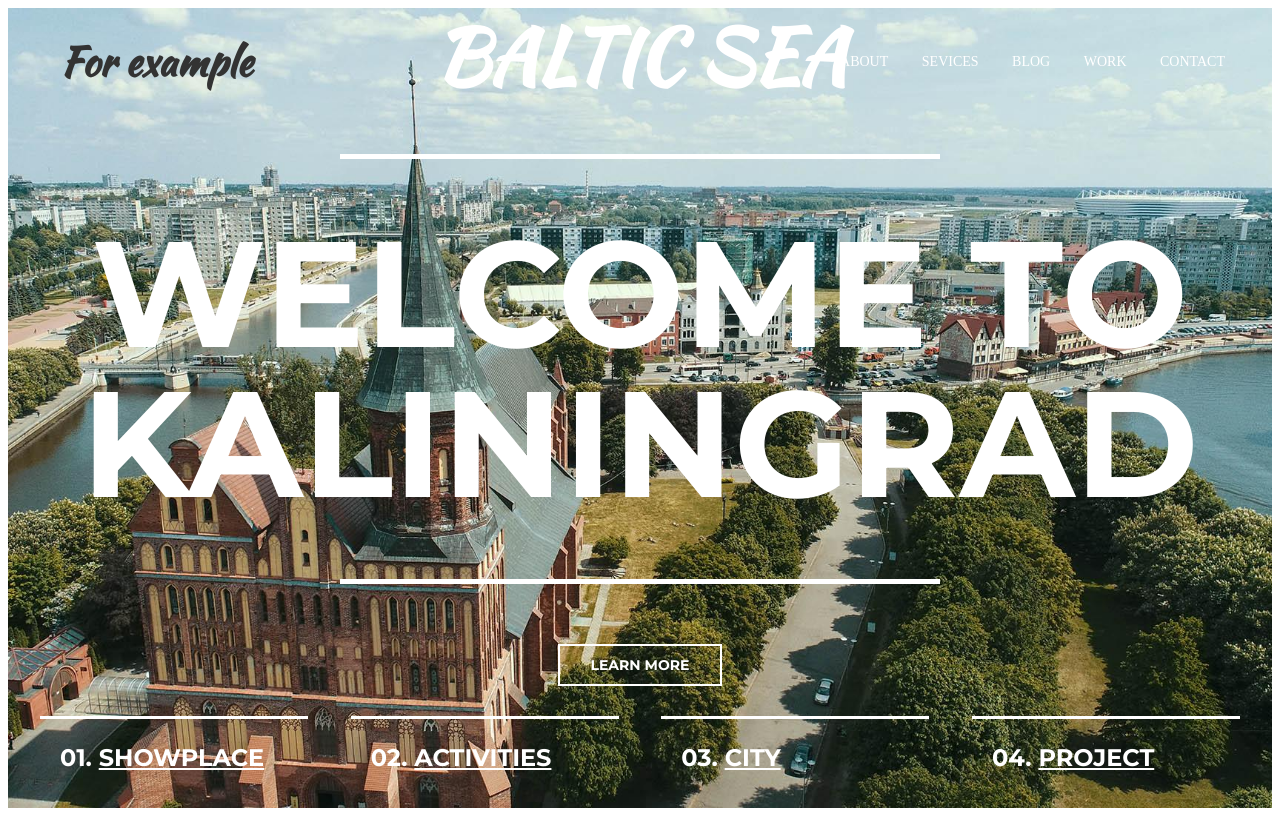
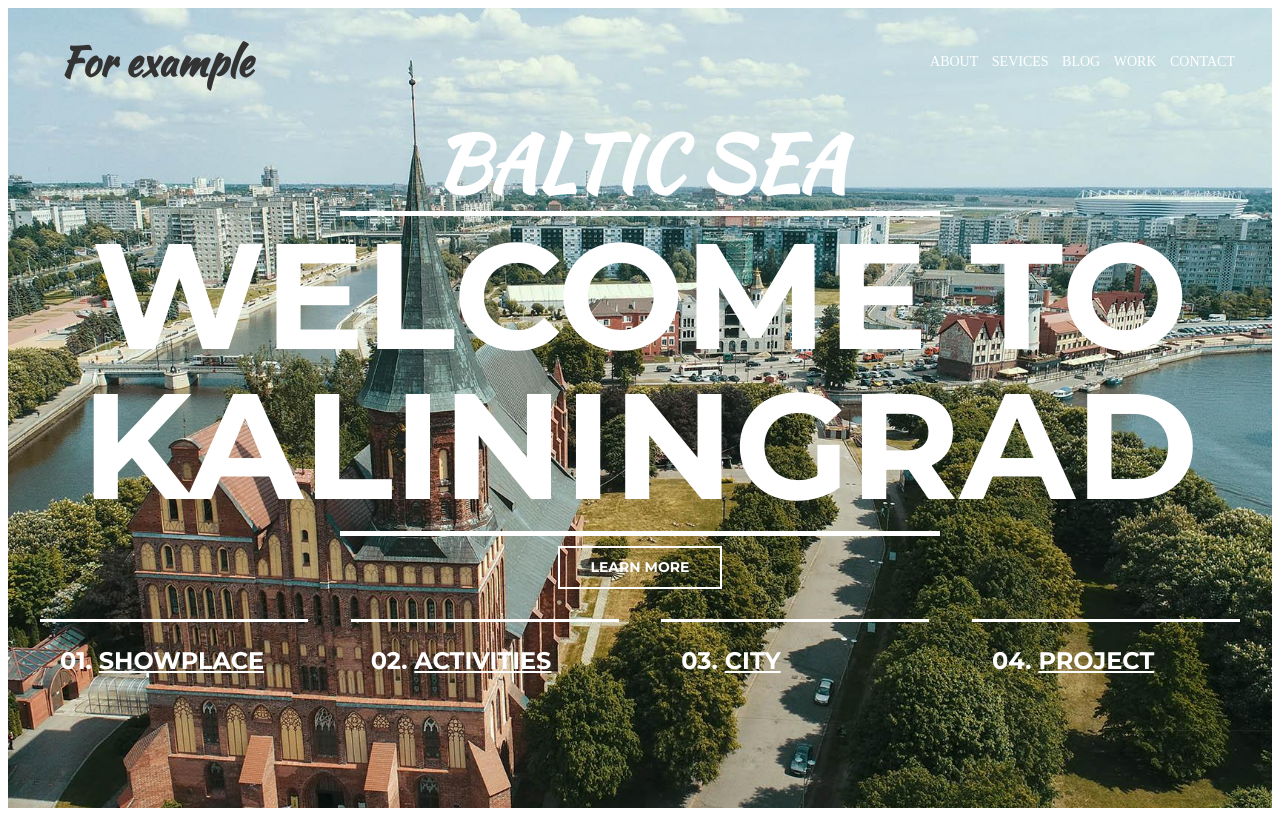
Before and after one commit to GxVladimir/GxVladimir.github.io, a plain HTML site: page index.html in a window 1280 px wide. Drawn offline with Linux system fonts and the light colour scheme.

Commit message:
Add files via upload
4 часа) Первая попытка

```diff
--- a/assets/css/style.css
+++ b/assets/css/style.css
@@ -56,7 +56,7 @@ h1, h2, h3, h4, h5, h6 {
 	display: block;
 	width: 600px;
 	height: 5px;
-	margin: 60px auto ;
+	margin: 10px auto ;
 
 	background-color: #fff;
 
@@ -67,7 +67,7 @@ h1, h2, h3, h4, h5, h6 {
 	display: block;
 	width: 600px;
 	height: 5px;
-	margin: 60px auto ;
+	margin: 5px auto ;
 
 	background-color: #fff;
 
@@ -77,6 +77,7 @@ h1, h2, h3, h4, h5, h6 {
 	color: #fff;
 	font-size: 75px;
 	text-transform: uppercase;
+	margin: 10px auto ;
 	text-align: center;
 	line-height: 1;
 	font-family: 'Kaushan Script', cursive;
@@ -119,7 +120,7 @@ text-transform: uppercase;
 .nav_link {
 	display: inline-block;
 	vertical-align: top;
-	margin: 0 15px;
+	margin: 0 5px;
 	color: #fff;
 	text-decoration: none;
 	transition: color |.3s linear;
```
